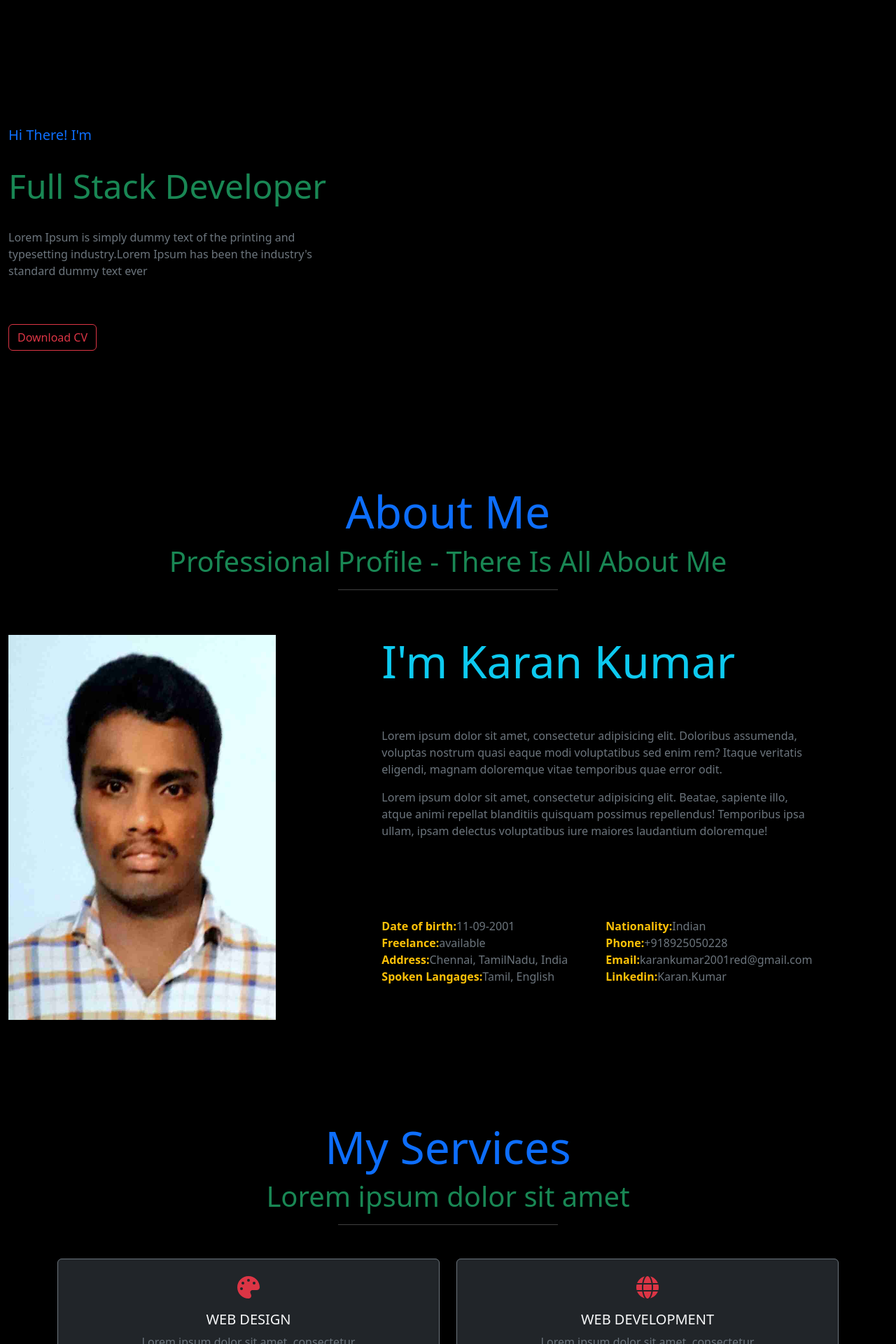
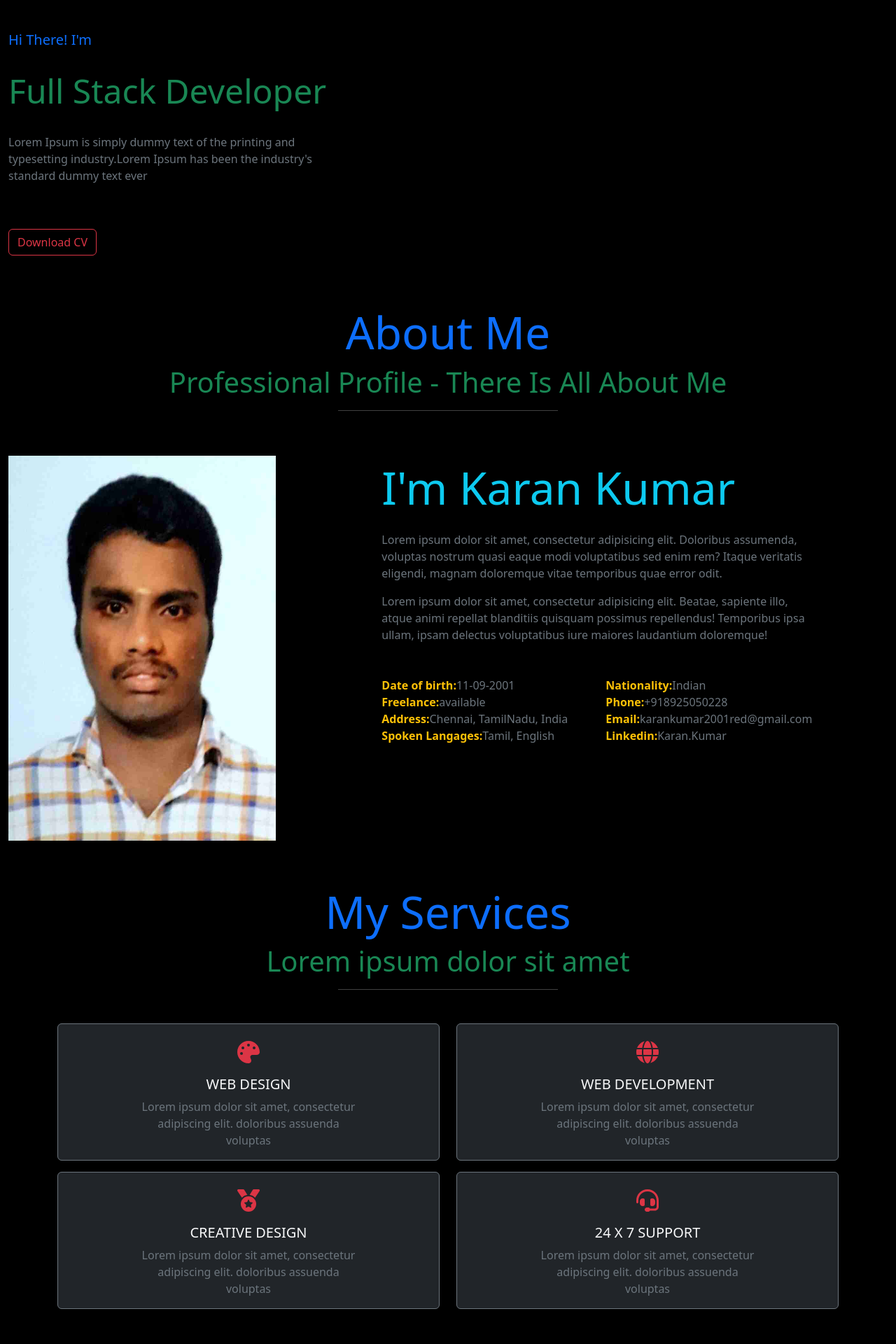
Before and after one commit to karan-2006/Portfolio, a React (Vite) app: page / in a window 1280 px wide. Shown: the part 160-2080 px from the top of the page at 70% size. Built offline with nearby package versions, Linux system fonts and the light colour scheme.

Commit message:
Update files

```diff
--- a/index.html
+++ b/index.html
@@ -2,7 +2,7 @@
 <html lang="en">
   <head>
     <meta charset="UTF-8" />
-    <link rel="icon" type="image/svg+xml" href="/vite.svg" />
+    <link rel="icon" type="ico" href="/favicon.ico" />
     <meta name="viewport" content="width=device-width, initial-scale=1.0" />
     <title>PORTFOLIO</title>
     <link href="https://cdn.jsdelivr.net/npm/bootstrap@5.0.2/dist/css/bootstrap.min.css" rel="stylesheet" integrity="sha384-EVSTQN3/azprG1Anm3QDgpJLIm9Nao0Yz1ztcQTwFspd3yD65VohhpuuCOmLASjC" crossorigin="anonymous">
--- a/src/About.jsx
+++ b/src/About.jsx
@@ -2,48 +2,40 @@ import profilePic from './assets/Pofile.jpg'
 function About() {
 
   return (
-    <div className="pt-5">
-    <div className="pt-5">
-    <div className='container-fluid position-relative pt-5' id="about">
-      <center className='pt-5'>
+    <div className='container-fluid position-relative col-xs pt-1 col-lg pt-5' id="about">
+      <center className='col-xs pt-1 col-lg pt-4'>
         <h3 className='display-3 text-primary'>About Me</h3>
         <h6 className="display-6 text-success">Professional Profile - There Is All About Me</h6>
         <hr className='w-25' />
       </center>
-        <div className="row pt-5">
-        <div id='profile' className="col-5">
-        <img src={profilePic} alt="building" style={{width:"75%", height:"550px"}}/>
+        <div className="row col-xs pt-1 col-lg pt-5">
+        <div id='profile' className="col-xs-12 col-lg-5">
+        <img src={profilePic} alt="Me" style={{width:"75%", height:"550px"}}/>
         </div>
-        <div className="col-6">
+        <div className="col-xs-12 py-2 col-lg-6">
         <h3 className='display-3 text-info'>I'm Karan Kumar</h3>
-        <blockquote>
-          <p className='pt-5 text-secondary'>Lorem ipsum dolor sit amet, consectetur adipisicing elit. Doloribus assumenda,
+          <p className='col-xs pt-1 col-lg pt-3 text-secondary'>Lorem ipsum dolor sit amet, consectetur adipisicing elit. Doloribus assumenda,
              voluptas nostrum quasi eaque modi voluptatibus sed enim rem? Itaque veritatis eligendi, magnam
               doloremque vitae temporibus quae error odit.</p>
-          <p className='pb-5 text-secondary'>Lorem ipsum dolor sit amet, consectetur adipisicing elit. Beatae, sapiente illo,
+          <p className='col-xs pb-1 col-lg pb-3 text-secondary'>Lorem ipsum dolor sit amet, consectetur adipisicing elit. Beatae, sapiente illo,
              atque animi repellat blanditiis quisquam possimus repellendus! Temporibus ipsa ullam, ipsam
               delectus voluptatibus iure maiores laudantium doloremque!</p>
-        </blockquote>
-        <blockquote>
           <div className="row list-unstyled">
-            <div className="col-6 pt-5">
+            <div className="col-sm col-12 pt-1 col-lg col-6 pt-3">
               <li className='text-secondary list-item'><b className='text-warning'>Date of birth:</b>11-09-2001</li>
               <li className='text-secondary list-item'><b className='text-warning'>Freelance:</b>available</li>
               <li className='text-secondary list-item'><b className='text-warning'>Address:</b>Chennai, TamilNadu, India</li>
               <li className='text-secondary list-item'><b className='text-warning'>Spoken Langages:</b>Tamil, English</li>
             </div>
-            <div className="col-6 pt-5">
+            <div className="col-sm col-12 pt-1 col-lg col-6 pt-3">
               <li className='text-secondary list-item'><b className='text-warning'>Nationality:</b>Indian</li>
               <li className='text-secondary list-item'><b className='text-warning'>Phone:</b>+918925050228</li>
               <li className='text-secondary list-item'><b className='text-warning'>Email:</b>karankumar2001red@gmail.com</li>
               <li className='text-secondary list-item'><b className='text-warning'>Linkedin:</b>Karan.Kumar</li>
             </div>
           </div>
-          </blockquote>
           </div>
       </div>
-   </div>
-   </div>
    </div>
   )
 }
--- a/src/Contact.jsx
+++ b/src/Contact.jsx
@@ -1,9 +1,8 @@
 function Contact() {
 
     return(
-        <div className="pt-5">
         <div className="container-fluid position-relative  pt-5" id="contact">
-            <center className="pt-5">
+            <center className="pt-4">
                 <h3 className='display-3 text-primary'>Get in touch</h3>
                 <h6 className="display-6 text-success">Feel free to drop me a line - Contact me</h6>
                 <hr className='w-25' />
@@ -35,7 +34,7 @@ function Contact() {
                 </form>
                 </div>
                     <div className="row pt-3">
-                      <div className="col">
+                      <div className="col-xs-12 py-2 col-lg-3">
                       <div className="card border border-secondary bg-dark">
                         <div className="card-body">
                           <h5 className="card-title text-info">Address</h5>
@@ -45,7 +44,7 @@ function Contact() {
                         </div>
                       </div>
                       </div>
-                      <div className="col">
+                      <div className="col-xs-12 py-2 col-lg-3">
                       <div className="card border border-secondary bg-dark">
                         <div className="card-body">
                           <h5 className="card-title text-info">Phone No</h5>
@@ -55,7 +54,7 @@ function Contact() {
                         </div>
                       </div>
                       </div>
-                      <div className="col">
+                      <div className="col-xs-12 py-2 col-lg-3">
                       <div className="card border border-secondary bg-dark">
                         <div className="card-body">
                           <h5 className="card-title text-info">Email</h5>
@@ -68,7 +67,6 @@ function Contact() {
                     </div>
             </center>
         </div>
-        </div>
     )
 
 }
--- a/src/Home.jsx
+++ b/src/Home.jsx
@@ -2,14 +2,13 @@
 
 function Home() {
   return (
-    <div className=" mt-5 pt-5">
-    <div className="container-fluid position-relative mt-5 pt-5" id="home">
-    <h5 className="text-primary pt-5">Hi There! I'm</h5>
-    <h5 className="text-success display-5 py-4">Full Stack Developer</h5>
+
+    <div className="container-fluid position-relative col-xs mt-1 pt-1 col-lg " id="home">
+    <h5 className="text-primary col-xs pt-1 col-lg mt-5 pt-5">Hi There! I'm</h5>
+    <h5 className="text-success display-5 col-xs py-2 col-lg py-4">Full Stack Developer</h5>
     <p className="text-secondary">Lorem Ipsum is simply dummy text of the printing and <br />
      typesetting industry.Lorem Ipsum has been the industry's <br /> standard dummy text ever</p>
-     <button className="btn btn-outline-danger mt-5" type="button">Download CV</button>
-    </div>
+     <button className="btn btn-outline-danger col-xs mt-1 col-lg mt-5" type="button">Download CV</button>
     </div>
 
   )
--- a/src/Resume.jsx
+++ b/src/Resume.jsx
@@ -23,9 +23,8 @@ function Resume() {
 
     return(
 
-        <div className="pt-5">
         <div className="container-fluid position-relative pt-5 text-light" id="resume">
-        <center className='pt-5'>
+        <center className='pt-3'>
         <h3 className="display-3 text-primary">My Resume</h3>
         <h6 className="display-6 text-success">Lorem ipsum dolor sit amet</h6>
         <hr className="w-25"/>
@@ -69,7 +68,7 @@ function Resume() {
         </div>
 
         <div className="row pt-5">
-          <div className="col-6">
+          <div className="col-xs-12 col-lg-6">
             <h4 className="border border-info text-info d-inline-block p-2">MY SKILLS</h4>
             <div className="row">
               <div className="col pt-2 list-unstyled">
@@ -88,10 +87,10 @@ function Resume() {
               </div>
             </div>
           </div>
-          <div className="col-6">
+          <div className="col-xs-12 col-lg-6">
             <h4 className="border border-info text-info d-inline-block p-2">FUN FACTS</h4>
             <div className="row pt-2">
-              <div className="col-6 pt-2">
+              <div className="col-xs-12 col-lg-6 pt-2">
                 <nav aria-label="...">
                   <ul className="pagination pagination-lg border border-secondary bg-dark">
                     <li className="page-item p-4">
@@ -104,7 +103,7 @@ function Resume() {
                   </ul>
                 </nav>
               </div>
-              <div className="col-6 pt-2">
+              <div className="col-xs-12 col-lg-6 pt-2">
               <nav aria-label="...">
                   <ul className="pagination pagination-lg border border-secondary bg-dark">
                     <li className="page-item p-4">
@@ -117,7 +116,7 @@ function Resume() {
                   </ul>
                 </nav>
               </div>
-              <div className="col-6 pt-2">
+              <div className="col-xs-12 col-lg-6 pt-2">
               <nav aria-label="...">
                   <ul className="pagination pagination-lg border border-secondary bg-dark">
                     <li className="page-item p-4">
@@ -130,7 +129,7 @@ function Resume() {
                   </ul>
                 </nav>
               </div>
-              <div className="col-6 pt-2">
+              <div className="col-xs-12 col-lg-6 pt-2">
               <nav aria-label="...">
                   <ul className="pagination pagination-lg border border-secondary bg-dark">
                     <li id='icon' className="page-item p-2">
@@ -149,7 +148,7 @@ function Resume() {
           </div>
         </div>
       </div>
-      </div>
+
 
 
 
--- a/src/Services.jsx
+++ b/src/Services.jsx
@@ -4,15 +4,15 @@ import {faGlobe, faHeadset, faPalette, faMedal} from '@fortawesome/free-solid-sv
 function Services() {
 
     return(
-        <div className="pt-5">
-        <div className="container-fluid position-relative  pt-5" id="services">
-            <center className="pt-5">
+
+        <div className="container-fluid position-relative col-xs pt-1 col-lg pt-5" id="services">
+            <center className="pt-3">
                 <h3 className='display-3 text-primary'>My Services</h3>
                 <h6 className="display-6 text-success">Lorem ipsum dolor sit amet</h6>
                 <hr className='w-25' />
             <div className="container">
             <div className="row pt-3">
-                <div className="col-6 pt-3">
+                <div className="col-xs-12 col-lg-6 pt-3">
                 <div className="card border border-secondary bg-dark">
                 <center>
                 <FontAwesomeIcon icon={faPalette} size="2x" className='pt-4 text-danger'/>
@@ -24,7 +24,7 @@ function Services() {
                     </center>
                 </div>
                 </div>
-                <div className="col-6 pt-3">
+                <div className=" col-xs-12 col-lg-6 pt-3">
                 <div className="card border border-secondary bg-dark">
                 <center>
                 <FontAwesomeIcon icon={faGlobe} size='2x' className='pt-4 text-danger'/>
@@ -36,7 +36,7 @@ function Services() {
                     </center>
                 </div>
                 </div>
-                <div className="col-6 pt-3">
+                <div className="col-xs-12 col-lg-6 pt-3">
                 <div className="card border border-secondary bg-dark">
                 <center>
                 <FontAwesomeIcon icon={faMedal} size='2x' className='pt-4 text-danger'/>
@@ -48,7 +48,7 @@ function Services() {
                     </center>
                 </div>
                 </div>
-                <div className="col-6 pt-3">
+                <div className="col-xs-12 col-lg-6 pt-3">
                 <div className="card border border-secondary bg-dark">
                     <center>
                     <FontAwesomeIcon icon={faHeadset} size='2x' className='pt-4 text-danger'/>
@@ -64,7 +64,7 @@ function Services() {
             </div>
             </center>
         </div>
-        </div>
+
     )
 
 }
--- a/src/index.css
+++ b/src/index.css
@@ -24,9 +24,3 @@ body{
         height: 400px !important;
     }
 }
-
-@media screen and (max-width: 576px) {
-    body{
-        font-size: xx-small;
-    }
-}
```
Also changed, not shown: src/Portfolio.jsx (+14 -14 lines), 1 other file (tests, documents, lock files or other folders).
